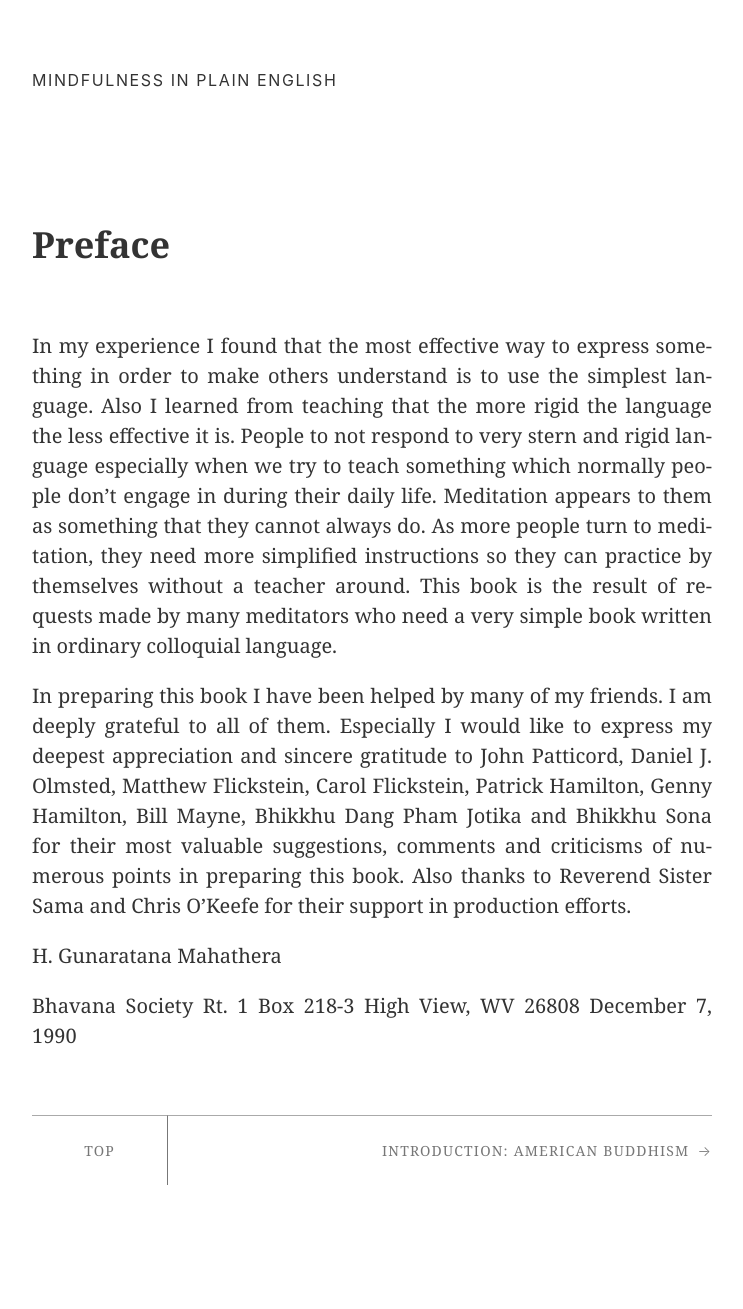
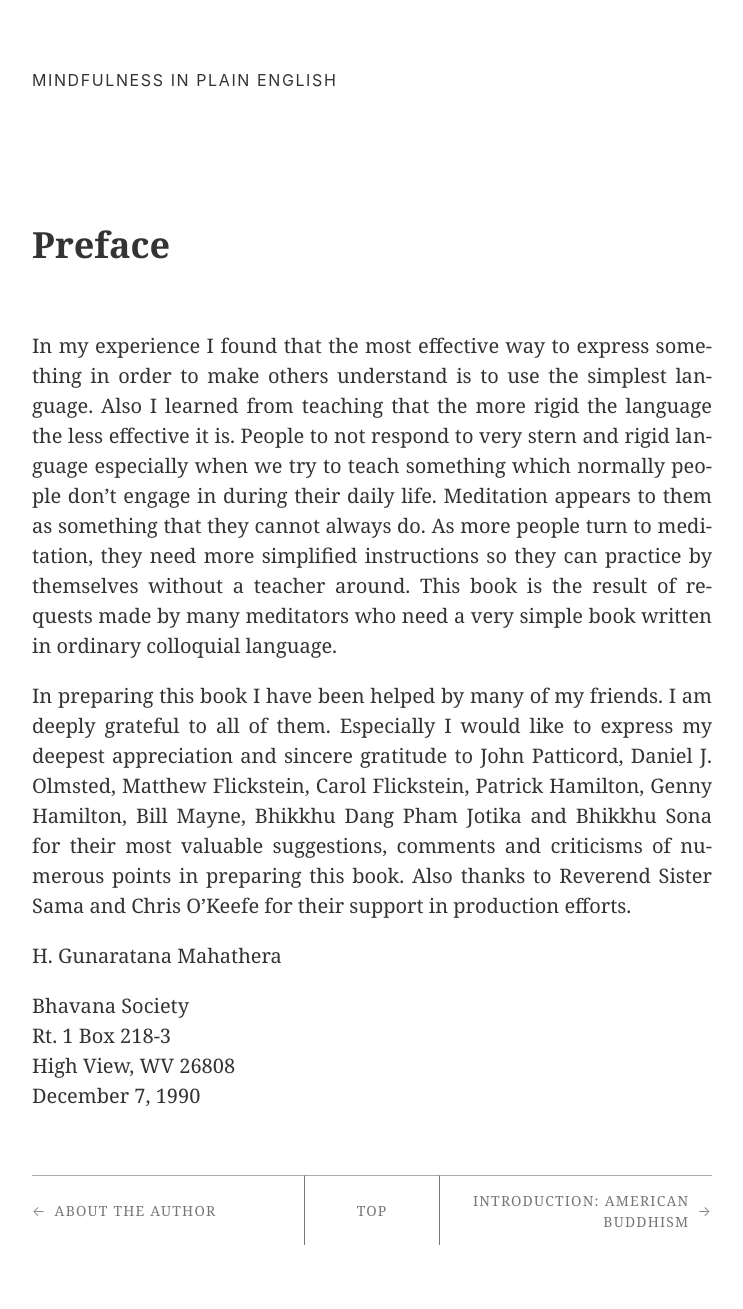
Before and after one commit to mindfulness-in-plain-english/mindfulness-in-plain-english.github.io, a Jekyll site: the page built from book/preface.md, in a window 1280 px wide. Shown: the whole page, without its empty margins (160-903 px from the left). Built offline with Jekyll 4.4.1, drawn with Linux system fonts in a browser that asks for light colours; some web fonts are replaced; comment, search, counter and statistics services are not loaded; before the commit the page ends 1249 px from its top, so only the background shows below that.

```diff
--- a/book/preface.md
+++ b/book/preface.md
@@ -10,7 +10,7 @@ In preparing this book I have been helped by many of my friends. I am deeply gra
 
 H. Gunaratana Mahathera
 
-Bhavana Society
-Rt. 1 Box 218-3
-High View, WV 26808
-December 7, 1990
+Bhavana Society<br/>
+Rt. 1 Box 218-3<br/>
+High View, WV 26808<br/>
+December 7, 1990<br/>
```
Also changed, not shown: book/about.md (+1 -1 lines).
